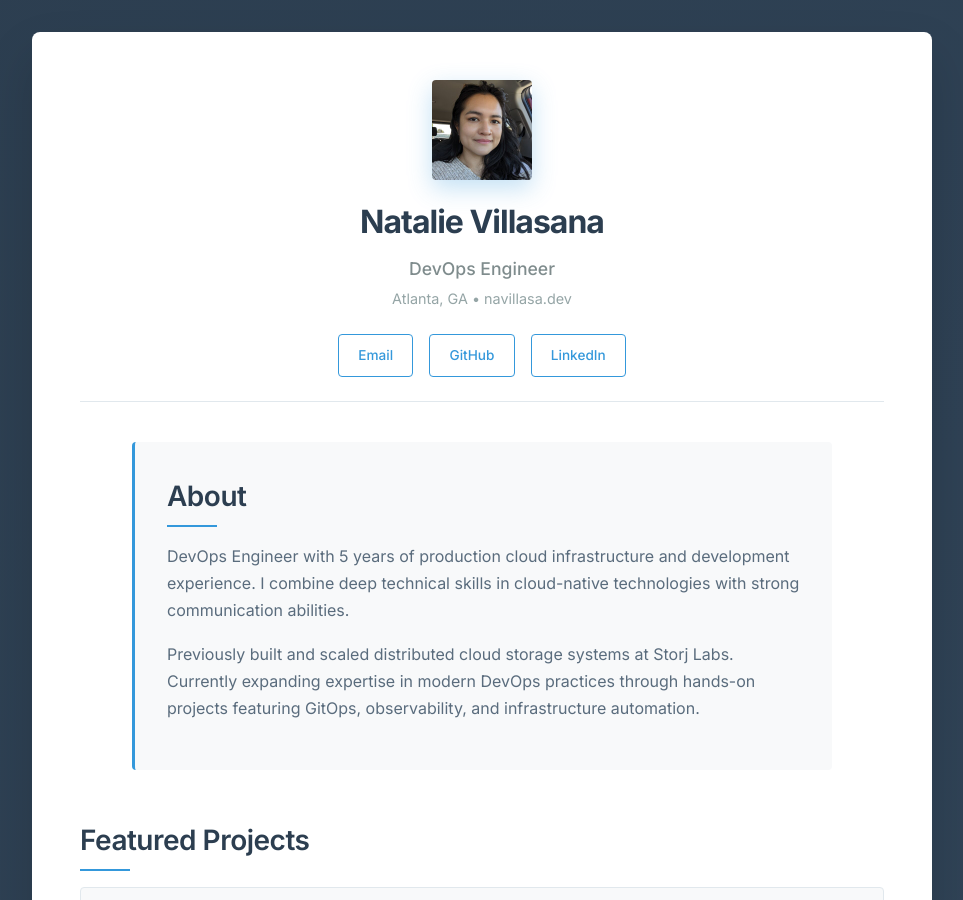
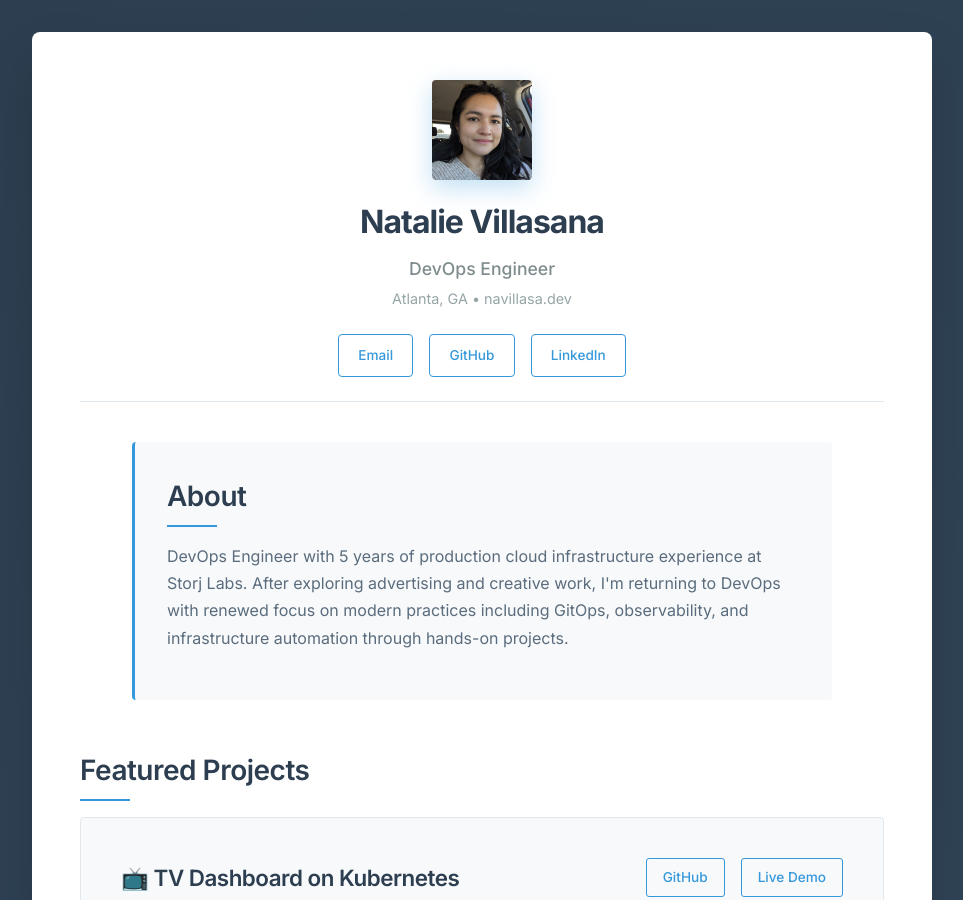
Before and after one commit to navillasa/navillasa.github.io, a Jekyll site: the page built from index.md, in a window 1280 px wide and 900 px high. Shown: the whole window, without its empty margins (158-1121 px from the left). Built offline with Jekyll 4.4.1, drawn with Linux system fonts in a browser that asks for light colours; our own code applies the rules of GitHub Pages for plain Markdown files.

Commit message:
update about section on website

```diff
--- a/index.md
+++ b/index.md
@@ -31,8 +31,7 @@ title: "DevOps Engineer"
         <div class="about-container">
             <h2 class="section-title">About</h2>
             <div class="about-content">
-                <p>DevOps Engineer with 5 years of production cloud infrastructure and development experience. I combine deep technical skills in cloud-native technologies with strong communication abilities.</p>
-                <p>Previously built and scaled distributed cloud storage systems at Storj Labs. Currently expanding expertise in modern DevOps practices through hands-on projects featuring GitOps, observability, and infrastructure automation.</p>
+                <p>DevOps Engineer with 5 years of production cloud infrastructure experience at Storj Labs. After exploring advertising and creative work, I'm returning to DevOps with renewed focus on modern practices including GitOps, observability, and infrastructure automation through hands-on projects.</p>
             </div>
         </div>
     </section>
```
Also changed, not shown: 3 other files.
